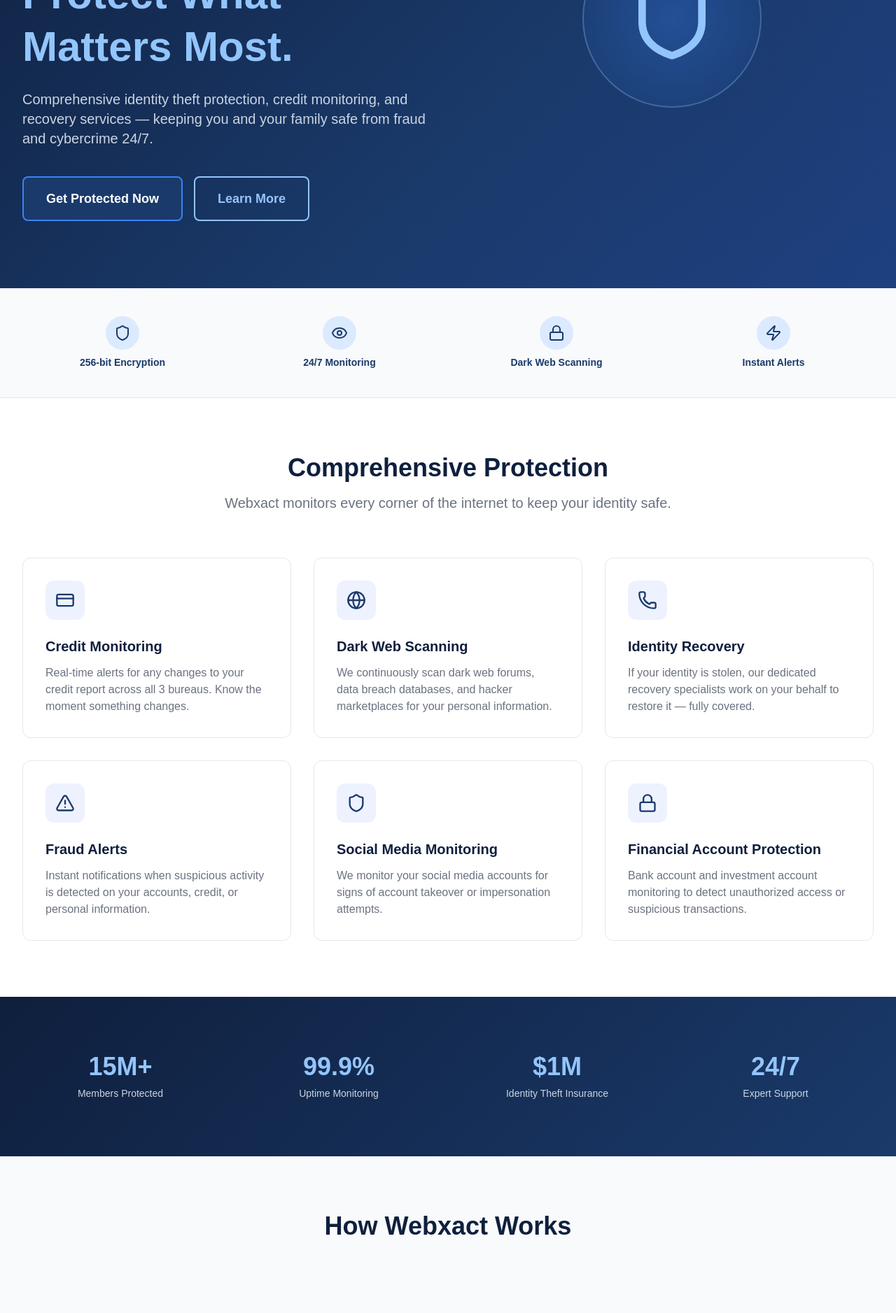
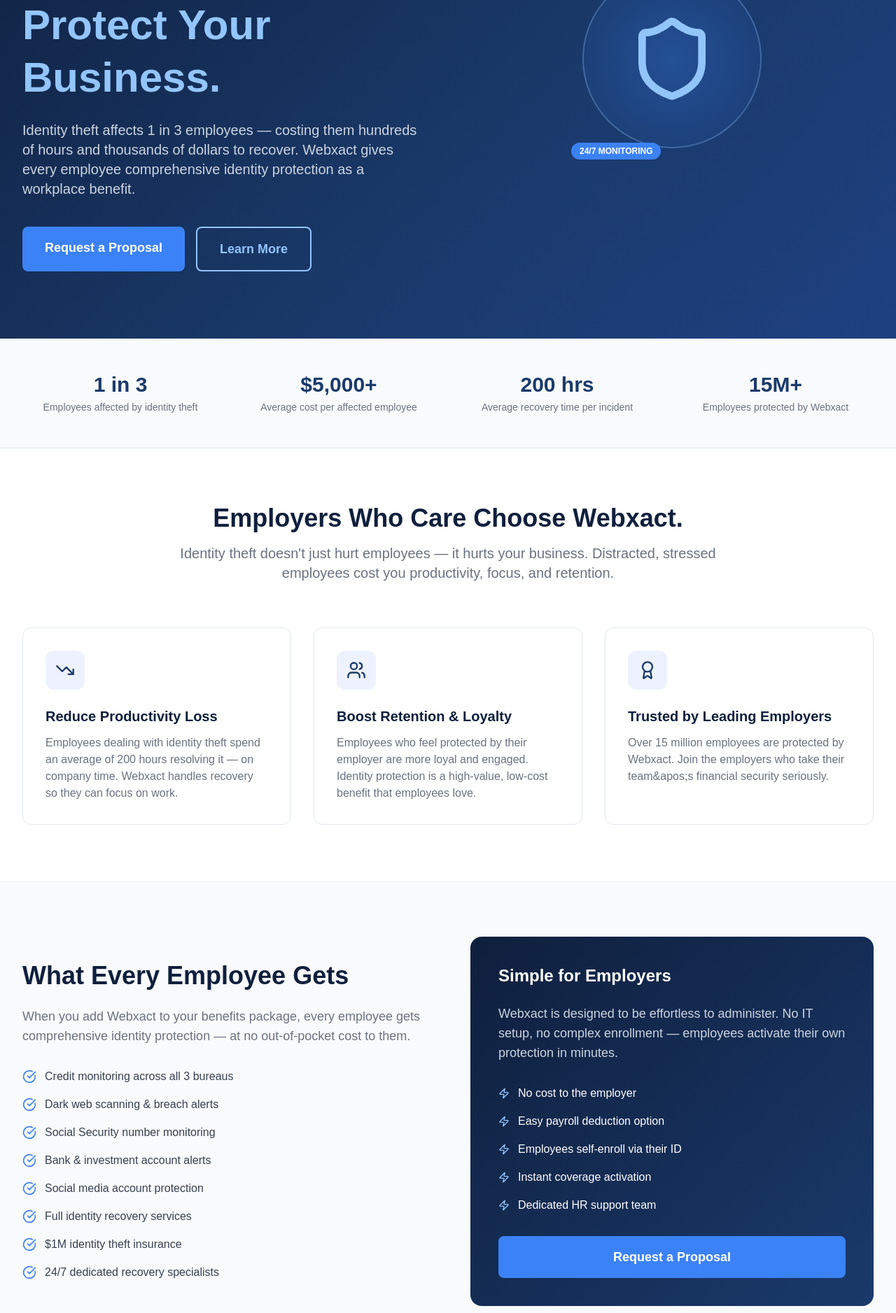
Before and after one commit to Textingman/bume-webxact, a Next.js app: page / in a window 1280 px wide. Shown: the part 440-2317 px from the top of the page at 70% size. Built offline with nearby package versions, Linux system fonts and the light colour scheme.

Commit message:
reposition: B2B employer-facing identity protection benefit

```diff
--- a/app/page.tsx
+++ b/app/page.tsx
@@ -1,5 +1,5 @@
 import Link from 'next/link';
-import { Shield, Lock, Eye, AlertTriangle, CheckCircle, Zap, Phone, CreditCard, Globe } from 'lucide-react';
+import { Shield, Lock, Eye, AlertTriangle, CheckCircle, Zap, Users, TrendingDown, Award, Building2 } from 'lucide-react';
 import Navbar from './components/Navbar';
 import Footer from './components/Footer';
 
@@ -8,7 +8,13 @@
     <div className="min-h-screen" style={{ backgroundColor: '#FFFFFF' }}>
       <Navbar />
 
-      {/* Dark Hero */}
+      {/* Alert Banner */}
+      <div className="text-white text-center py-3 px-4 text-sm" style={{ backgroundColor: '#1A3A6B' }}>
+        <span className="font-medium">Identity theft costs employers $5,000+ per affected employee — </span>
+        <Link href="/signup" className="underline hover:no-underline font-semibold">Protect Your Team Today »</Link>
+      </div>
+
+      {/* Dark Hero — Employer Focused */}
       <section className="relative overflow-hidden py-24" style={{ background: 'linear-gradient(135deg, #0F1F3D 0%, #1A3A6B 60%, #1e4080 100%)' }}>
         <div className="absolute inset-0 opacity-10">
           <div className="absolute top-10 left-10 w-64 h-64 rounded-full" style={{ background: 'radial-gradient(circle, #3B82F6, transparent)' }} />
@@ -18,19 +24,19 @@
           <div className="grid lg:grid-cols-2 gap-16 items-center">
             <div>
               <div className="inline-flex items-center gap-2 px-4 py-2 rounded-full text-sm font-semibold mb-8" style={{ backgroundColor: 'rgba(59,130,246,0.2)', color: '#93C5FD' }}>
-                <Shield className="w-4 h-4" />
-                Trusted Identity Protection
+                <Building2 className="w-4 h-4" />
+                Employee Identity Protection Benefit
               </div>
               <h1 className="text-5xl lg:text-6xl font-extrabold text-white leading-tight mb-6">
-                Defend Your Identity.<br />
-                <span style={{ color: '#93C5FD' }}>Protect What Matters Most.</span>
+                Protect Your Employees.<br />
+                <span style={{ color: '#93C5FD' }}>Protect Your Business.</span>
               </h1>
               <p className="text-xl mb-10" style={{ color: '#CBD5E1' }}>
-                Comprehensive identity theft protection, credit monitoring, and recovery services — keeping you and your family safe from fraud and cybercrime 24/7.
+                Identity theft affects 1 in 3 employees — costing them hundreds of hours and thousands of dollars to recover. Webxact gives every employee comprehensive identity protection as a workplace benefit.
               </p>
               <div className="flex flex-wrap gap-4">
-                <Link href="/signup" className="px-8 py-4 text-white text-lg font-bold rounded-lg transition-opacity hover:opacity-90" style={{ backgroundColor: '#1A3A6B', border: '2px solid #3B82F6' }}>
-                  Get Protected Now
+                <Link href="/signup" className="px-8 py-4 text-white text-lg font-bold rounded-lg transition-opacity hover:opacity-90" style={{ backgroundColor: '#3B82F6' }}>
+                  Request a Proposal
                 </Link>
                 <Link href="/about" className="px-8 py-4 text-lg font-semibold rounded-lg transition-opacity hover:opacity-90" style={{ color: '#93C5FD', border: '2px solid #93C5FD', backgroundColor: 'transparent' }}>
                   Learn More
@@ -44,52 +50,62 @@
                   <Shield className="w-32 h-32" style={{ color: '#93C5FD' }} />
                 </div>
                 <div className="absolute -top-4 -right-4 bg-green-500 text-white text-xs font-bold px-3 py-1 rounded-full">ACTIVE</div>
+                <div className="absolute -bottom-4 -left-4 text-white text-xs font-bold px-3 py-1 rounded-full" style={{ backgroundColor: '#3B82F6' }}>24/7 MONITORING</div>
               </div>
             </div>
           </div>
         </div>
       </section>
 
-      {/* Trust Badges */}
-      <section className="py-10 border-b" style={{ backgroundColor: '#F8FAFC', borderColor: '#E2E8F0' }}>
+      {/* Stats Bar */}
+      <section className="py-12 border-b" style={{ backgroundColor: '#F8FAFC', borderColor: '#E2E8F0' }}>
         <div className="max-w-7xl mx-auto px-4 sm:px-6 lg:px-8">
-          <div className="grid grid-cols-2 md:grid-cols-4 gap-6 text-center">
+          <div className="grid grid-cols-2 md:grid-cols-4 gap-8 text-center">
             {[
-              { icon: Shield, label: '256-bit Encryption' },
-              { icon: Eye, label: '24/7 Monitoring' },
-              { icon: Lock, label: 'Dark Web Scanning' },
-              { icon: Zap, label: 'Instant Alerts' },
-            ].map((badge) => (
-              <div key={badge.label} className="flex flex-col items-center gap-2">
-                <div className="w-12 h-12 rounded-full flex items-center justify-center" style={{ backgroundColor: '#DBEAFE' }}>
-                  <badge.icon className="w-6 h-6" style={{ color: '#1A3A6B' }} />
-                </div>
-                <span className="text-sm font-semibold" style={{ color: '#1A3A6B' }}>{badge.label}</span>
+              { value: '1 in 3', label: 'Employees affected by identity theft' },
+              { value: '$5,000+', label: 'Average cost per affected employee' },
+              { value: '200 hrs', label: 'Average recovery time per incident' },
+              { value: '15M+', label: 'Employees protected by Webxact' },
+            ].map((stat) => (
+              <div key={stat.label}>
+                <div className="text-3xl font-extrabold mb-1" style={{ color: '#1A3A6B' }}>{stat.value}</div>
+                <div className="text-sm font-medium" style={{ color: '#6B7280' }}>{stat.label}</div>
               </div>
             ))}
           </div>
         </div>
       </section>
 
-      {/* What We Protect */}
+      {/* Why Employers Choose Webxact */}
       <section className="py-20" style={{ backgroundColor: '#FFFFFF' }}>
         <div className="max-w-7xl mx-auto px-4 sm:px-6 lg:px-8">
           <div className="text-center mb-16">
-            <h2 className="text-4xl font-bold mb-4" style={{ color: '#0F1F3D' }}>Comprehensive Protection</h2>
+            <h2 className="text-4xl font-bold mb-4" style={{ color: '#0F1F3D' }}>
+              Employers Who Care Choose Webxact.
+            </h2>
             <p className="text-xl max-w-3xl mx-auto" style={{ color: '#6B7280' }}>
-              Webxact monitors every corner of the internet to keep your identity safe.
+              Identity theft doesn&apos;t just hurt employees — it hurts your business. Distracted, stressed employees cost you productivity, focus, and retention.
             </p>
           </div>
           <div className="grid md:grid-cols-3 gap-8">
             {[
-              { icon: CreditCard, title: 'Credit Monitoring', desc: 'Real-time alerts for any changes to your credit report across all 3 bureaus. Know the moment something changes.' },
-              { icon: Globe, title: 'Dark Web Scanning', desc: 'We continuously scan dark web forums, data breach databases, and hacker marketplaces for your personal information.' },
-              { icon: Phone, title: 'Identity Recovery', desc: 'If your identity is stolen, our dedicated recovery specialists work on your behalf to restore it — fully covered.' },
-              { icon: AlertTriangle, title: 'Fraud Alerts', desc: 'Instant notifications when suspicious activity is detected on your accounts, credit, or personal information.' },
-              { icon: Shield, title: 'Social Media Monitoring', desc: 'We monitor your social media accounts for signs of account takeover or impersonation attempts.' },
-              { icon: Lock, title: 'Financial Account Protection', desc: 'Bank account and investment account monitoring to detect unauthorized access or suspicious transactions.' },
+              {
+                icon: TrendingDown,
+                title: 'Reduce Productivity Loss',
+                desc: 'Employees dealing with identity theft spend an average of 200 hours resolving it — on company time. Webxact handles recovery so they can focus on work.',
+              },
+              {
+                icon: Users,
+                title: 'Boost Retention & Loyalty',
+                desc: 'Employees who feel protected by their employer are more loyal and engaged. Identity protection is a high-value, low-cost benefit that employees love.',
+              },
+              {
+                icon: Award,
+                title: 'Trusted by Leading Employers',
+                desc: 'Over 15 million employees are protected by Webxact. Join the employers who take their team&apos;s financial security seriously.',
+              },
             ].map((feature) => (
-              <div key={feature.title} className="p-8 rounded-xl border hover:shadow-lg transition-all hover:border-blue-200" style={{ borderColor: '#E2E8F0' }}>
+              <div key={feature.title} className="p-8 rounded-xl border hover:shadow-lg transition-shadow" style={{ borderColor: '#E2E8F0' }}>
                 <div className="w-14 h-14 rounded-xl flex items-center justify-center mb-6" style={{ backgroundColor: '#EEF2FF' }}>
                   <feature.icon className="w-7 h-7" style={{ color: '#1A3A6B' }} />
                 </div>
@@ -101,37 +117,75 @@
         </div>
       </section>
 
-      {/* Stats */}
-      <section className="py-20" style={{ background: 'linear-gradient(135deg, #0F1F3D, #1A3A6B)' }}>
+      {/* What Employees Get */}
+      <section className="py-20" style={{ backgroundColor: '#F8FAFC' }}>
         <div className="max-w-7xl mx-auto px-4 sm:px-6 lg:px-8">
-          <div className="grid grid-cols-2 md:grid-cols-4 gap-8 text-center">
-            {[
-              { value: '15M+', label: 'Members Protected' },
-              { value: '99.9%', label: 'Uptime Monitoring' },
-              { value: '$1M', label: 'Identity Theft Insurance' },
-              { value: '24/7', label: 'Expert Support' },
-            ].map((stat) => (
-              <div key={stat.label}>
-                <div className="text-4xl font-extrabold mb-2" style={{ color: '#93C5FD' }}>{stat.value}</div>
-                <div className="text-sm font-medium" style={{ color: '#CBD5E1' }}>{stat.label}</div>
+          <div className="grid lg:grid-cols-2 gap-16 items-center">
+            <div>
+              <h2 className="text-4xl font-bold mb-6" style={{ color: '#0F1F3D' }}>What Every Employee Gets</h2>
+              <p className="text-lg mb-8" style={{ color: '#6B7280' }}>
+                When you add Webxact to your benefits package, every employee gets comprehensive identity protection — at no out-of-pocket cost to them.
+              </p>
+              <div className="space-y-4">
+                {[
+                  'Credit monitoring across all 3 bureaus',
+                  'Dark web scanning & breach alerts',
+                  'Social Security number monitoring',
+                  'Bank & investment account alerts',
+                  'Social media account protection',
+                  'Full identity recovery services',
+                  '$1M identity theft insurance',
+                  '24/7 dedicated recovery specialists',
+                ].map((item) => (
+                  <div key={item} className="flex items-center gap-3">
+                    <CheckCircle className="w-5 h-5 flex-shrink-0" style={{ color: '#3B82F6' }} />
+                    <span className="font-medium" style={{ color: '#374151' }}>{item}</span>
+                  </div>
+                ))}
               </div>
-            ))}
+            </div>
+            <div className="rounded-2xl p-10" style={{ background: 'linear-gradient(135deg, #0F1F3D, #1A3A6B)' }}>
+              <h3 className="text-2xl font-bold text-white mb-6">Simple for Employers</h3>
+              <p className="text-lg mb-8" style={{ color: '#CBD5E1' }}>
+                Webxact is designed to be effortless to administer. No IT setup, no complex enrollment — employees activate their own protection in minutes.
+              </p>
+              <div className="space-y-4 mb-8">
+                {[
+                  'No cost to the employer',
+                  'Easy payroll deduction option',
+                  'Employees self-enroll via their ID',
+                  'Instant coverage activation',
+                  'Dedicated HR support team',
+                ].map((item) => (
+                  <div key={item} className="flex items-center gap-3">
+                    <Zap className="w-4 h-4" style={{ color: '#93C5FD' }} />
+                    <span className="text-white font-medium">{item}</span>
+                  </div>
+                ))}
+              </div>
+              <Link href="/signup" className="inline-block w-full text-center font-bold px-8 py-4 rounded-lg text-lg transition-opacity hover:opacity-90" style={{ backgroundColor: '#3B82F6', color: '#FFFFFF' }}>
+                Request a Proposal
+              </Link>
+            </div>
           </div>
         </div>
       </section>
 
       {/* How It Works */}
-      <section className="py-20" style={{ backgroundColor: '#F8FAFC' }}>
+      <section className="py-20" style={{ backgroundColor: '#FFFFFF' }}>
         <div className="max-w-7xl mx-auto px-4 sm:px-6 lg:px-8">
-          <h2 className="text-4xl font-bold text-center mb-16" style={{ color: '#0F1F3D' }}>How Webxact Works</h2>
+          <h2 className="text-4xl font-bold text-center mb-16" style={{ color: '#0F1F3D' }}>How Webxact Works for Employers</h2>
           <div className="grid md:grid-cols-3 gap-8">
             {[
-              { step: '01', title: 'Sign Up in Minutes', desc: 'Create your account and enter your personal information. We start monitoring immediately.' },
-              { step: '02', title: 'We Monitor 24/7', desc: 'Our systems continuously scan the internet, dark web, and financial networks for your data.' },
-              { step: '03', title: 'Instant Alerts & Recovery', desc: 'Get notified the moment a threat is detected. Our team helps you recover if needed.' },
+              { step: '01', icon: Building2, title: 'Add to Your Benefits Package', desc: 'Work with our team to add Webxact to your employee benefits. Takes less than a week to set up.' },
+              { step: '02', icon: Users, title: 'Employees Self-Enroll', desc: 'Employees receive their unique Employee ID and activate their own protection in minutes — no IT required.' },
+              { step: '03', icon: Shield, title: 'We Monitor & Protect 24/7', desc: 'Webxact continuously monitors every employee&apos;s identity and handles any recovery — so they can focus on work.' },
             ].map((step) => (
               <div key={step.step} className="text-center p-8">
                 <div className="text-6xl font-extrabold mb-4" style={{ color: '#DBEAFE' }}>{step.step}</div>
+                <div className="w-14 h-14 rounded-full flex items-center justify-center mx-auto mb-4" style={{ backgroundColor: '#EEF2FF' }}>
+                  <step.icon className="w-7 h-7" style={{ color: '#1A3A6B' }} />
+                </div>
                 <h3 className="text-xl font-bold mb-3" style={{ color: '#0F1F3D' }}>{step.title}</h3>
                 <p style={{ color: '#6B7280' }}>{step.desc}</p>
               </div>
@@ -140,14 +194,36 @@
         </div>
       </section>
 
+      {/* Testimonials */}
+      <section className="py-20" style={{ background: 'linear-gradient(135deg, #0F1F3D, #1A3A6B)' }}>
+        <div className="max-w-7xl mx-auto px-4 sm:px-6 lg:px-8">
+          <h2 className="text-4xl font-bold text-center text-white mb-12">What Employers Say</h2>
+          <div className="grid md:grid-cols-3 gap-8">
+            {[
+              { quote: 'After one of our employees had their identity stolen, we knew we needed to act. Webxact was the easiest decision we ever made.', name: 'Sarah M.', title: 'HR Director, TechCorp' },
+              { quote: 'Our employees love this benefit. It&apos;s one of the most talked-about perks we offer — and it costs us almost nothing to provide.', name: 'James R.', title: 'VP People, MidWest Manufacturing' },
+              { quote: 'We saw a measurable improvement in employee focus and productivity after adding Webxact. Less stress means better work.', name: 'Linda K.', title: 'Benefits Manager, RetailCo' },
+            ].map((t) => (
+              <div key={t.name} className="p-8 rounded-xl" style={{ backgroundColor: 'rgba(255,255,255,0.08)', border: '1px solid rgba(147,197,253,0.2)' }}>
+                <p className="text-lg mb-6 italic" style={{ color: '#CBD5E1' }}>"{t.quote}"</p>
+                <div>
+                  <p className="font-bold text-white">{t.name}</p>
+                  <p className="text-sm" style={{ color: '#93C5FD' }}>{t.title}</p>
+                </div>
+              </div>
+            ))}
+          </div>
+        </div>
+      </section>
+
       {/* CTA */}
-      <section className="py-20" style={{ background: 'linear-gradient(135deg, #1A3A6B, #0F1F3D)' }}>
+      <section className="py-20" style={{ backgroundColor: '#F8FAFC' }}>
         <div className="max-w-4xl mx-auto px-4 sm:px-6 lg:px-8 text-center">
-          <Shield className="w-16 h-16 mx-auto mb-6" style={{ color: '#93C5FD' }} />
-          <h2 className="text-4xl font-bold text-white mb-6">Start Protecting Your Identity Today</h2>
-          <p className="text-xl mb-10" style={{ color: '#CBD5E1' }}>Join millions of people who trust Webxact to keep their identity safe.</p>
-          <Link href="/signup" className="inline-block font-bold px-10 py-5 rounded-lg text-xl transition-opacity hover:opacity-90" style={{ backgroundColor: '#3B82F6', color: '#FFFFFF' }}>
-            Get Protected Now
+          <Shield className="w-16 h-16 mx-auto mb-6" style={{ color: '#1A3A6B' }} />
+          <h2 className="text-4xl font-bold mb-6" style={{ color: '#0F1F3D' }}>Ready to Protect Your Team?</h2>
+          <p className="text-xl mb-10" style={{ color: '#6B7280' }}>Join thousands of employers who trust Webxact to protect their most valuable asset — their people.</p>
+          <Link href="/signup" className="inline-block font-bold px-10 py-5 rounded-lg text-xl transition-opacity hover:opacity-90" style={{ backgroundColor: '#1A3A6B', color: '#FFFFFF' }}>
+            Request a Proposal — Free
           </Link>
         </div>
       </section>
```
